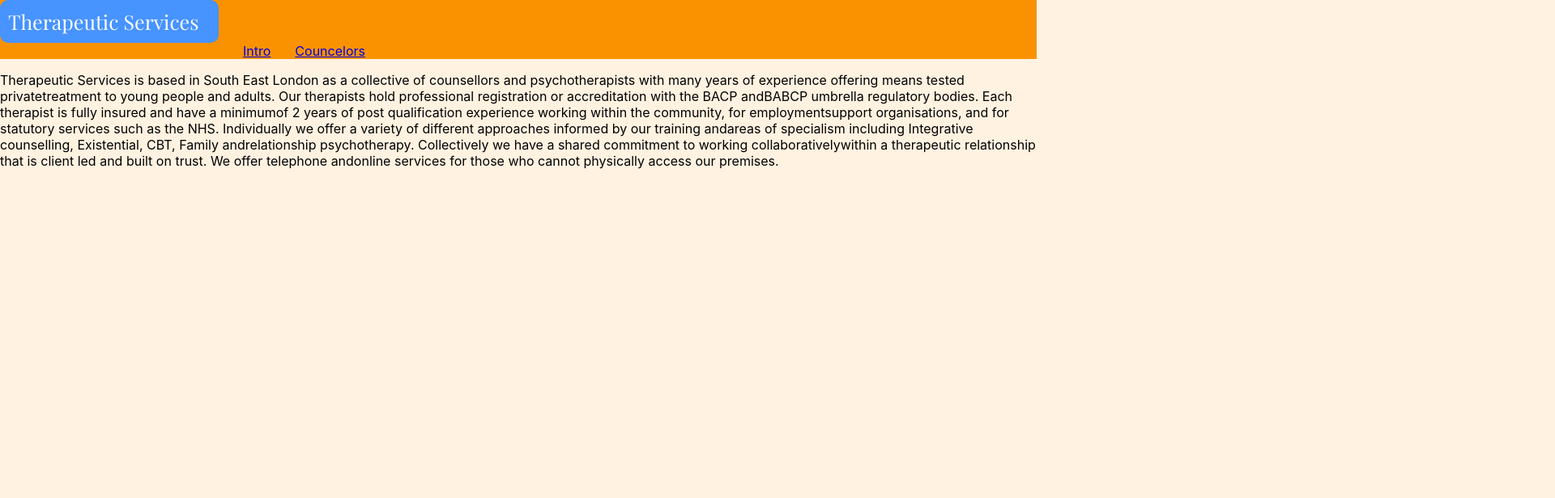
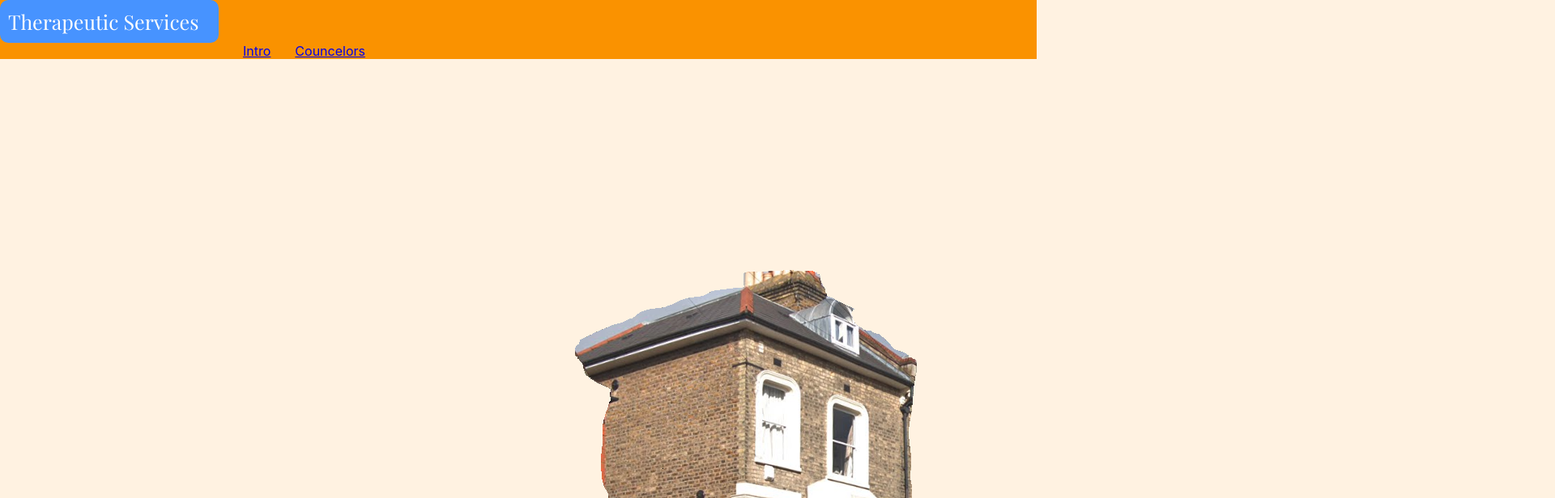
Before and after one commit to felixjtdb/therapeutic-services, a React (Create React App) app: page / in a window 1280 px wide. Shown: the top 616 px of the page at 81% size, 1920 px wide, since content can reach past the window. Built offline with nearby package versions, Linux system fonts and the light colour scheme.

Commit message:
Adding an Image to the Into screen

```diff
--- a/src/App.js
+++ b/src/App.js
@@ -6,9 +6,9 @@ import './css/App.css';
 
 import Counselor from './components/Counselor.js'
 import Banner from './components/Banner.js'
-import Text from './components/Text.js'
+import Intro from './components/Intro.js'
 
-import paragraphs from './assets/introText.js'
+// import paragraphs from './assets/introText.js'
 
 export default class App extends Component {
 
@@ -18,19 +18,11 @@ export default class App extends Component {
         <Banner/>
         <Router>
           <Intro path="/" />
-          <Counselors path="councelors" />
+          <Counselor path="councelors" name={"Felix"} img_name={"stock_image"} introduction={"I'm a wizard"} />
         </Router>
       </div>
     );
   }
 }
 
-const Intro = () => (
-  <Text text={paragraphs}/>
-);
-
-const Counselors = () => (
-  <Counselor name={"Felix"} img_name={"stock_image"} introduction={"I'm a wizard"}/>
-);
-
 render(<App />, document.getElementById("root"));
--- a/src/assets/introText.js
+++ b/src/assets/introText.js
@@ -2,6 +2,7 @@ var paragraphs = [
 "Therapeutic Services is based in South East London as a collective of counsellors and psychotherapists with many years of experience offering means tested privatetreatment to young people and adults.", //
 "Our therapists hold professional registration or accreditation with the BACP andBABCP umbrella regulatory bodies. Each therapist is fully insured and have a minimumof 2 years of post qualification experience working within the community, for employmentsupport organisations, and for statutory services such as the NHS.",
 "Individually we offer a variety of different approaches informed by our training andareas of specialism including Integrative counselling, Existential, CBT, Family andrelationship psychotherapy. Collectively we have a shared commitment to working collaborativelywithin a therapeutic relationship that is client led and built on trust. We offer telephone andonline services for those who cannot physically access our premises.",
-"If you are looking for some support of this kind please browse through our profiles.We are happy to offer a free 30 minute telephone consultation to help you decide if therapyis the right step for you, and to help you find a therapist to meet your needs."]
+"If you are looking for some support of this kind please browse through our profiles.We are happy to offer a free 30 minute telephone consultation to help you decide if therapyis the right step for you, and to help you find a therapist to meet your needs."
+]
 
 export default paragraphs
--- /dev/null
+++ b/src/components/Intro.js
@@ -0,0 +1,19 @@
+import React, { Component } from 'react';
+import Text from './Text.js'
+import paragraphs from '../assets/introText.js'
+
+export default class Intro extends Component {
+
+
+
+  render() {
+    return (
+      <div>
+        <img src={require("../assets/img/15Ravens.jpg")} className="Picture" alt="" />
+        <Text text={paragraphs} />
+      </div>
+
+    );
+  }
+
+}
--- a/src/css/App.css
+++ b/src/css/App.css
@@ -1,8 +1,6 @@
 .App {
 }
 .body {
-  align-items: center;
-  justify-content: center;
   width: 90%;
   margin: auto;
   padding: 15px;
--- a/src/css/Banner.css
+++ b/src/css/Banner.css
@@ -8,7 +8,7 @@
   justify-content: center;
   color: white;
   white-space: nowrap;
-  height: 5%
+  height: 5%;
 }
 
 .Logo {
--- /dev/null
+++ b/src/css/Picture.css
@@ -0,0 +1,5 @@
+.Picture {
+  max-width: 100%;
+  width : 200px;
+  height: 100%;
+}
```
Also changed, not shown: src/assets/img/15Ravens.jpg (added).
